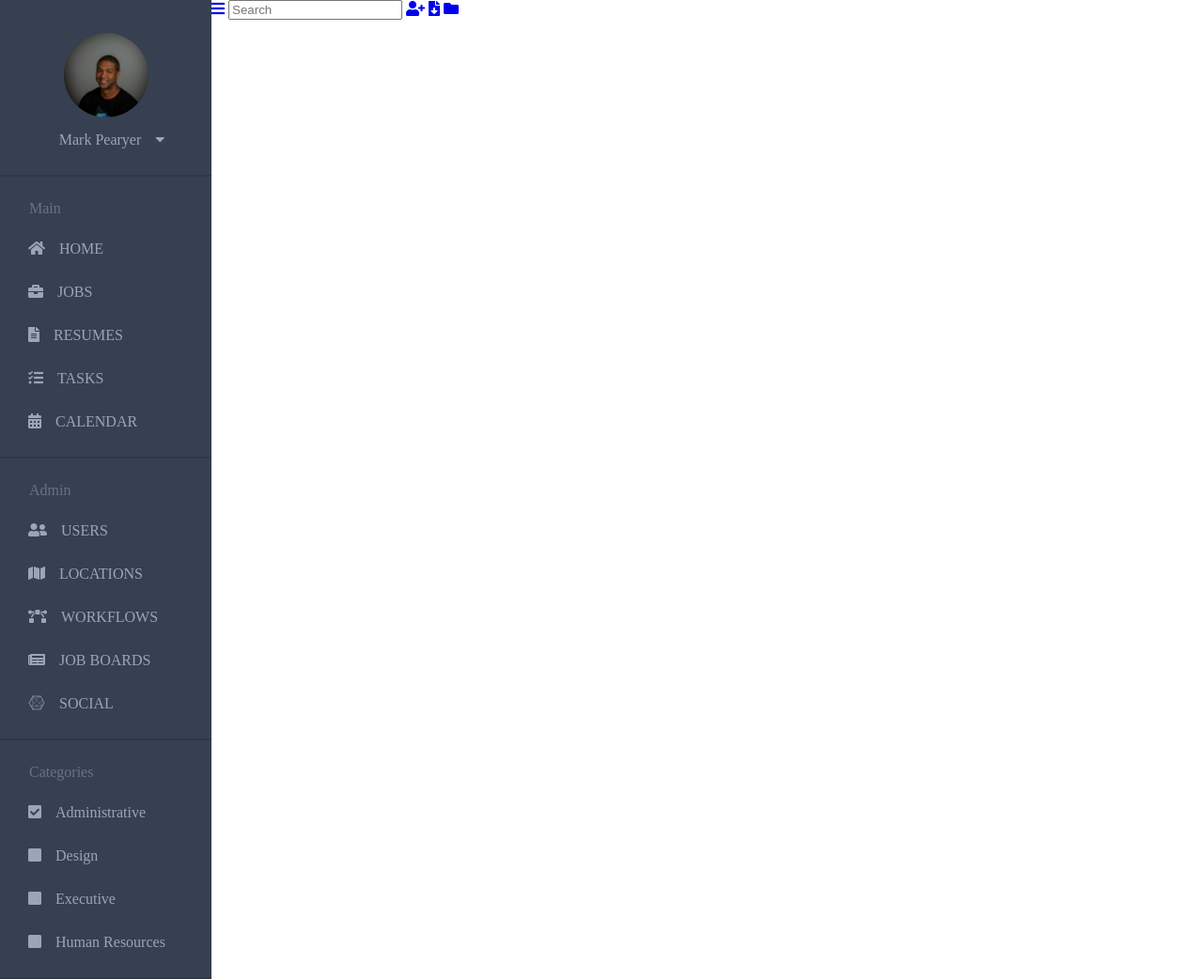
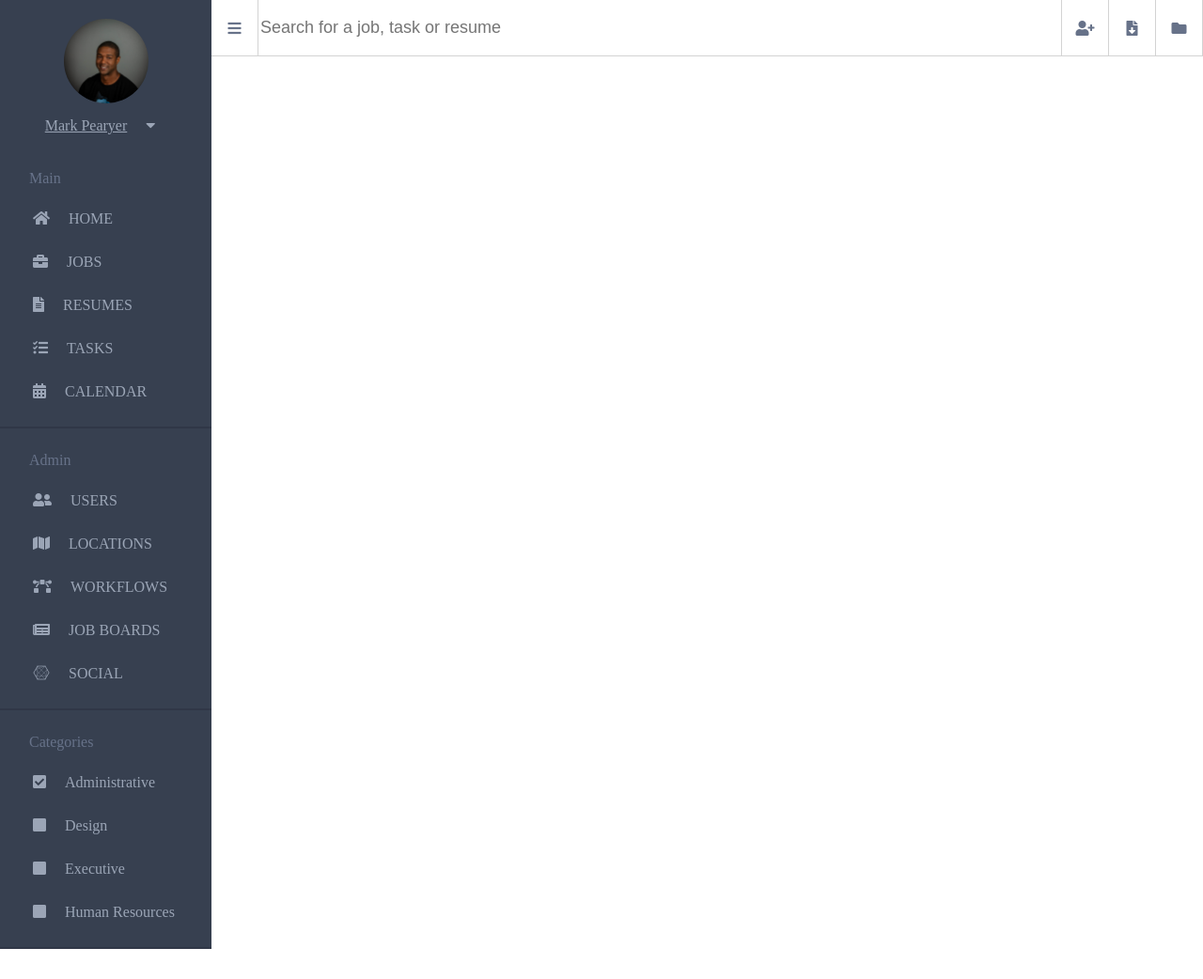
Before and after one commit to marcusp619/mp-comp-challenge-3, a website with bundled scripts: page index.html in a window 1280 px wide. Shown: the whole page at 94% size. After the commit the page ends 1010 px from the top, so only its background shows below. Built offline with nearby package versions, Linux system fonts and the light colour scheme.

Commit message:
Add header layout

```diff
--- a/index.html
+++ b/index.html
@@ -10,40 +10,40 @@
     <link rel="stylesheet" href="style.css">
   </head>
   <body>
-    <header class="header__nav">
-      <a href="#" class=""><i class="fas fa-bars icons"></i></a>
-      <input type="search" placeholder="Search">
-      <a href="#"><i class="fas fa-user-plus icons"></i></a>
-      <a href="#"><i class="fas fa-file-download icons"></i></a>
-      <a href="#"><i class="fas fa-folder icons"></i></a>
+    <header class="header">
+      <a href="#" class="header__item"><i class="fas fa-bars icon"></i></a>
+      <input class="input input__header" type="search" placeholder="Search for a job, task or resume">
+      <a href="#" class="header__item"><i class="fas fa-user-plus icon"></i></a>
+      <a href="#" class="header__item"><i class="fas fa-file-download icon"></i></a>
+      <a href="#" class="header__item"><i class="fas fa-folder icon"></i></a>
     </header>
-    <aside>
-      <section class="aside__nav aside__nav--profile">
-        <img src="images/Mark Pearyer.jpg" alt="">
-        <a href="#">Mark Pearyer<i class="fas fa-caret-down"></i></a>
+    <aside class="aside">
+      <section class="profile">
+        <img class="profile__img" src="images/Mark Pearyer.jpg" alt="">
+        <a class="profile__title" href="#">Mark Pearyer<i class="item fas fa-caret-down"></i></a>
       </section>
-      <ul class="aside__nav">
+      <ul class="aside__container">
         <h5 class="aside__title">Main</h5>
-        <li><i class="fas fa-home"></i>HOME</li>
-        <li><i class="fas fa-briefcase"></i>JOBS</li>
-        <li><i class="fas fa-file-alt"></i>RESUMES</li>
-        <li><i class="fas fa-tasks"></i>TASKS</li>
-        <li><i class="fas fa-calendar-alt"></i>CALENDAR</li>
+        <li><i class="item fas fa-home"></i>HOME</li>
+        <li><i class="item fas fa-briefcase"></i>JOBS</li>
+        <li><i class="item fas fa-file-alt"></i>RESUMES</li>
+        <li><i class="item fas fa-tasks"></i>TASKS</li>
+        <li><i class="item fas fa-calendar-alt"></i>CALENDAR</li>
       </ul>
-      <ul class="aside__nav">
+      <ul class="aside__container">
         <h5 class="aside__title">Admin</h5>
-        <li><i class="fas fa-user-friends"></i>USERS</li>
-        <li><i class="fas fa-map"></i>LOCATIONS</li>
-        <li><i class="fas fa-bezier-curve"></i>WORKFLOWS</li>
-        <li><i class="fas fa-newspaper"></i>JOB BOARDS</li>
-        <li><i class="fab fa-connectdevelop"></i>SOCIAL</li>
+        <li><i class="item fas fa-user-friends"></i>USERS</li>
+        <li><i class="item fas fa-map"></i>LOCATIONS</li>
+        <li><i class="item fas fa-bezier-curve"></i>WORKFLOWS</li>
+        <li><i class="item fas fa-newspaper"></i>JOB BOARDS</li>
+        <li><i class="item fab fa-connectdevelop"></i>SOCIAL</li>
       </ul>
-      <ul class="aside__nav">
+      <ul class="aside__container">
         <h5 class="aside__title">Categories</h5>
-        <li><i class="fas fa-check-square"></i>Administrative</li>
-        <li><i class="fas fa-square"></i>Design</li>
-        <li><i class="fas fa-square"></i>Executive</li>
-        <li><i class="fas fa-square"></i>Human Resources</li>
+        <li><i class="item fas fa-check-square"></i>Administrative</li>
+        <li><i class="item fas fa-square"></i>Design</li>
+        <li><i class="item fas fa-square"></i>Executive</li>
+        <li><i class="item fas fa-square"></i>Human Resources</li>
       </ul>
     </aside>
     <script src="dist/main.js"></script>
--- a/style.css
+++ b/style.css
@@ -12,29 +12,52 @@ body {
   grid-template-columns: 225px 1fr;
 }
 
-aside {
+.aside {
   background: rgb(55, 64, 80);
   color: rgb(155, 165, 182);
   grid-column: 1;
   grid-row: 1;
 }
 
+.header {
+  border-bottom: 1px solid lightgray;
+  display: grid;
+  grid-template-columns: 50px 1fr 50px 50px 50px;
+  height: 60px;
+}
+
+.icon {
+  color: rgb(103, 114, 137);
+}
+
+.input {
+  border: none;
+  outline: none;
+  font-size: 18px;
+  width: 100%;
+}
+
+.item {
+  text-decoration: none;
+  margin: 15px 15px;
+  padding: 0 5px;
+}
+
+.profile {
+  align-items: center;
+  display: grid;
+  justify-items: center;
+}
+
+
+
+
 
 /* Elements ********************************************************/
-aside a {
-  display: block;
-  text-decoration: none;
-  padding: 0 20px;
-}
 
-.aside__nav {
+.aside__container {
   border-bottom: 2px solid rgba(48, 55, 71, 1);
   padding: 15px;
-}
-
-aside .fas,
-.fab {
-  margin: 15px 15px;
 }
 
 .aside__title {
@@ -42,59 +65,32 @@ aside .fas,
   font-size: 1.0rem;
   font-weight: 100;
   padding: 10px 16px;
+  text-decoration: none;
 }
 
-
-/* Modifiers *******************************************************/
-.aside__nav--profile {
+.header__item {
+  display: flex;
+  justify-content: center;
   align-items: center;
-  display: grid;
-  justify-items: center;
+  text-decoration: none;
+  border-right: 1px solid lightgray;
 }
 
-.aside__nav--profile a {
-  color: rgb(155, 165, 182);
-  padding-right: 2px;
-  margin-left: 10px;
+.input__header {
+  border-right: 1px solid lightgray;
 }
 
-.aside__nav--profile img {
+.profile__img {
   border-radius: 50%;
   height: 90px;
   margin-top: 20px;
   width: 90px;
 }
 
-
-/* h5 {
-  margin: 15px 35px;
+.profile__title {
+  color: rgb(155, 165, 182);
+  padding-right: 2px;
+  margin-left: 10px;
 }
 
-header {
-  border: 1px solid blue;
-  display: grid;
-  grid-template-columns: 50px 1fr 50px 50px 50px;
-  height: 50px;
-  justify-items: center;
-  align-items: center;
-}
-
-.icons {
-  color: black;
-  font-size: 1.5rem;
-}
-
-input {
-  background-repeat: no-repeat;
-  background-size: 1.1em;
-  background-position: 5px center;
-  border: none;
-  width: 50%;
-  outline: none;
-  padding-left: 30px;
-  font-size: 18px;
-}
-
-input img {
-  font-size: 10px;
-} */
+/* Modifiers *******************************************************/
```
Also changed, not shown: dist/main.js (deleted).
